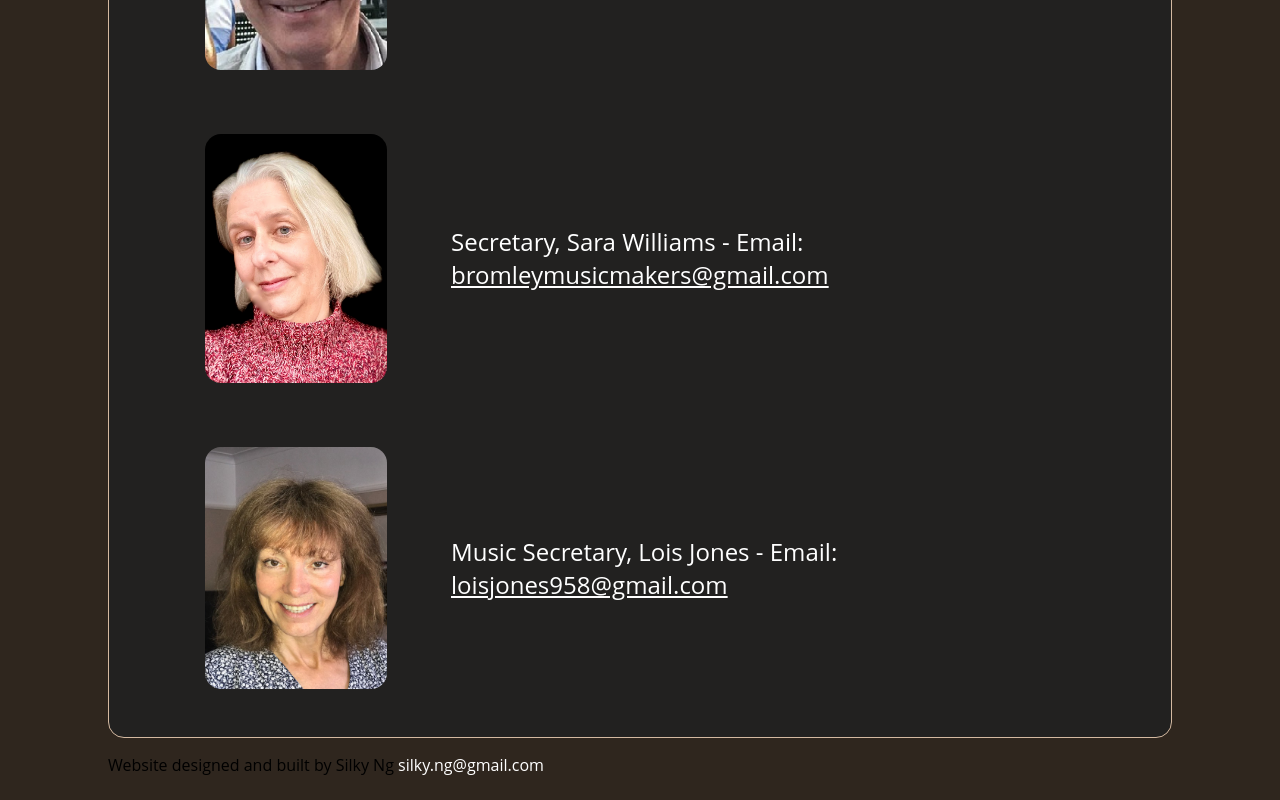
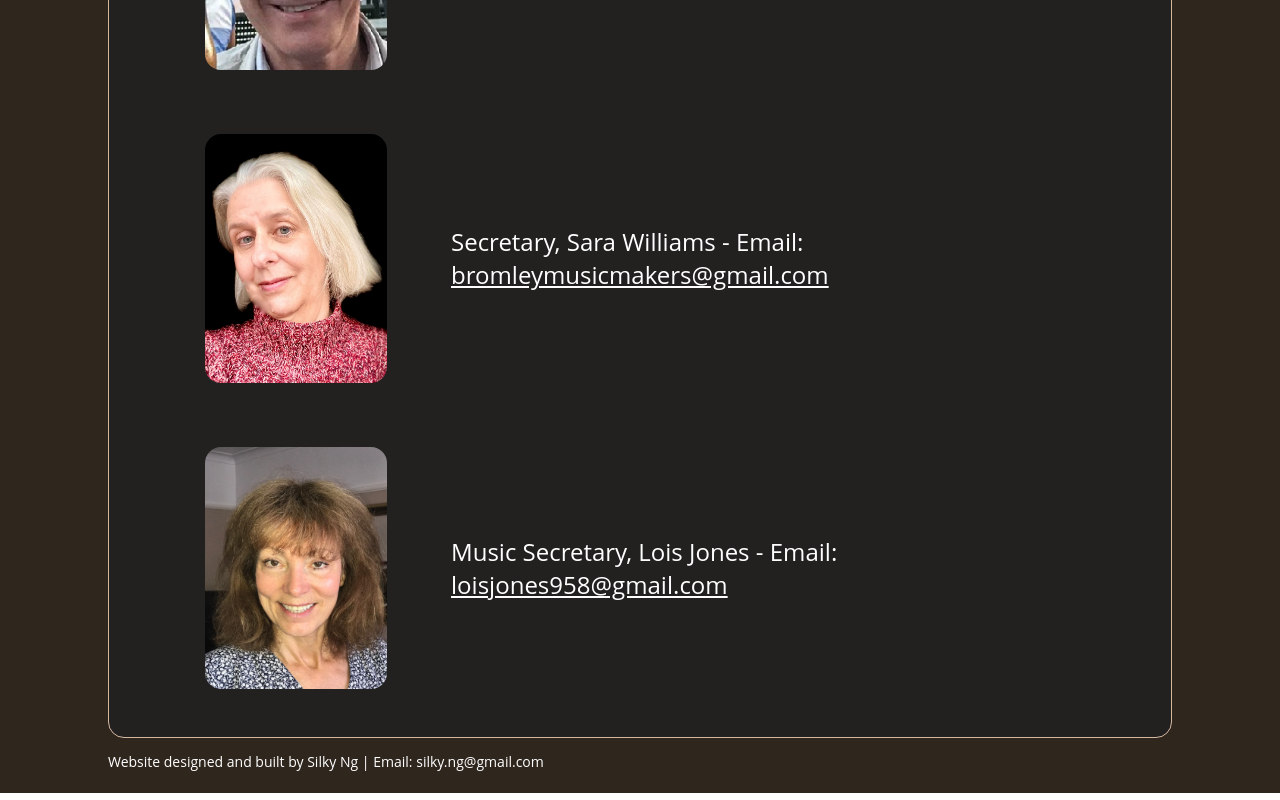
Before and after one commit to silkster87/react-bmm-website, a React (Create React App) app: page / in a window 1280 px wide. Shown: the part 3919-4719 px from the top of the page. Built offline with nearby package versions, Linux system fonts and the light colour scheme; no server answers.

Commit message:
edited footer styles

```diff
--- a/src/components/Footer.tsx
+++ b/src/components/Footer.tsx
@@ -1,11 +1,12 @@
 import React from 'react'
 
+import '../styles/Footer.scss'
 import { links } from '../links/website-links'
 
 export const Footer = () => {
   return (
     <footer>
-      <p>Website designed and built by Silky Ng <a href={links.emailSilky}>silky.ng@gmail.com</a></p>
+      <p>Website designed and built by Silky Ng | Email: <a href={links.emailSilky}>silky.ng@gmail.com</a></p>
     </footer>
   )
 }
--- /dev/null
+++ b/src/styles/Footer.scss
@@ -0,0 +1,4 @@
+footer {
+  color: white;
+  font-size: 14px;
+}
```
